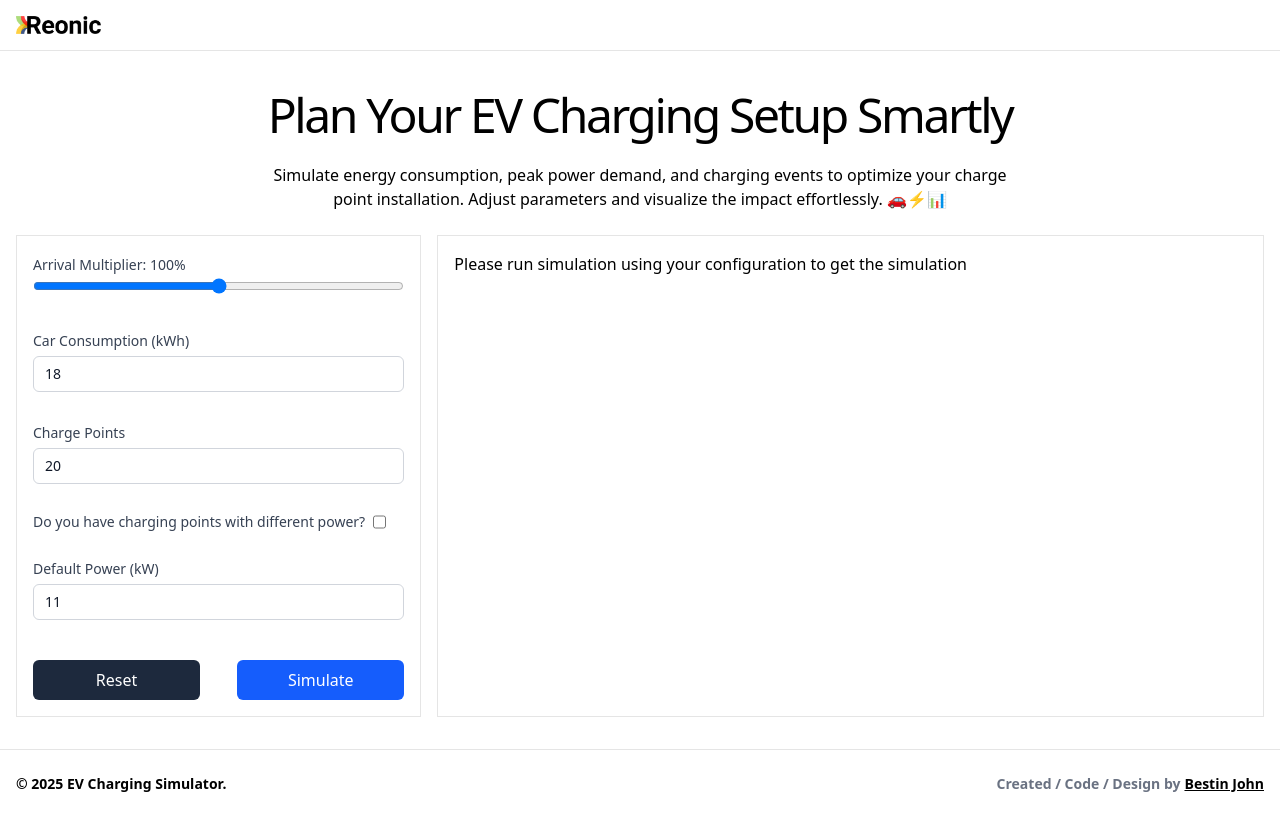
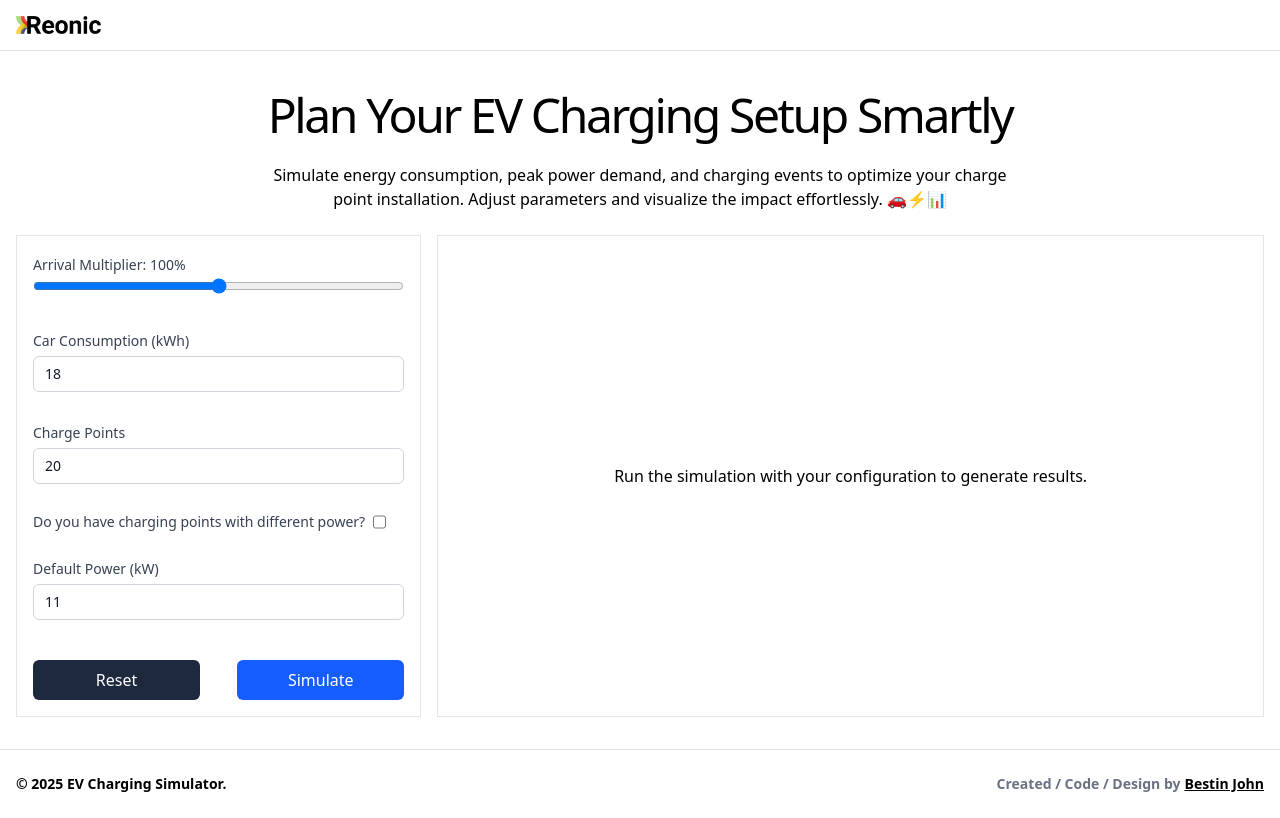
Before and after one commit to bestii/EV-Charging-Simulator-FE, a React (Vite) app: page / in a window 1280 px wide. Built offline with nearby package versions, Linux system fonts and the light colour scheme.

Commit message:
Improve layout and messaging in SimulationDashboard for better user experience

```diff
--- a/src/components/simulation-dashboard/SimulationDashboard.tsx
+++ b/src/components/simulation-dashboard/SimulationDashboard.tsx
@@ -13,12 +13,14 @@ const SimulationDashboard = ({
   simulation
 }: SimulationDashboardProps) => {
   return (
-    <Card additionalClass="lg:col-span-8 md:col-span-7 min-h-[100%]">
+    <Card additionalClass="lg:col-span-8 md:col-span-7 h-full">
       {isSimulationLoading && <Loader />}
       {!simulation && !isSimulationLoading && (
-        <span>
-          Please run simulation using your configuration to get the simulation
-        </span>
+        <div className="flex h-full items-center justify-center">
+          <span>
+            Run the simulation with your configuration to generate results.
+          </span>
+        </div>
       )}
       {!isSimulationLoading && simulation && (
         <SimuationPlots data={simulation} />
```
